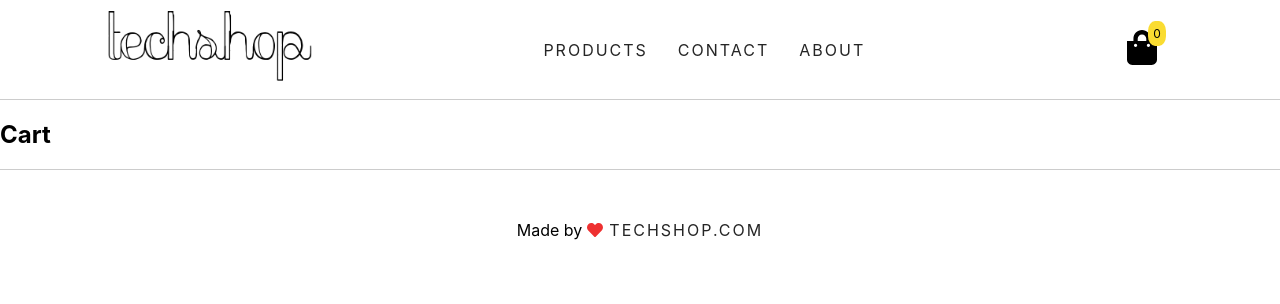
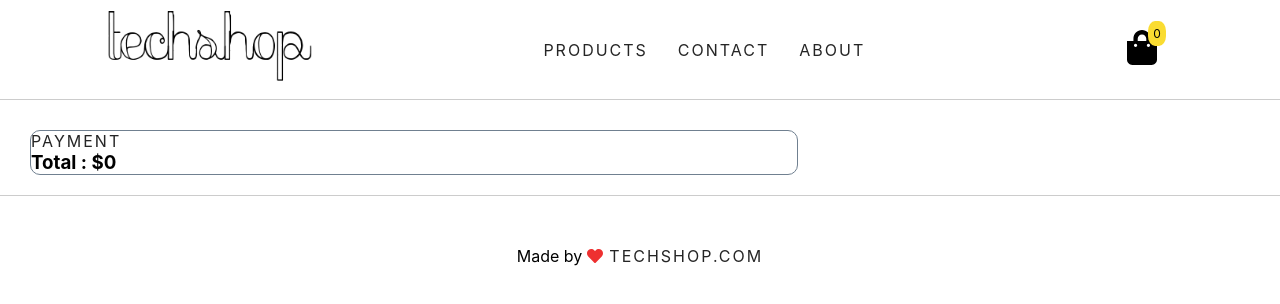
Before and after one commit to sultanaljadani/demo, a React (Create React App) app: page /cart in a window 1280 px wide. Shown: the top 304 px of the page. Built offline with nearby package versions, Linux system fonts and the light colour scheme.

Commit message:
create a cart component

```diff
--- a/src/components/Cart/Cart.js
+++ b/src/components/Cart/Cart.js
@@ -1,9 +1,39 @@
-import React from 'react'
+import React, { useContext, useState} from 'react'
+import {DataContext} from '../DataProvider'
+import './Cart.css'
+import { Link } from 'react-router-dom'
+import { FontAwesomeIcon } from '@fortawesome/react-fontawesome'
+import { faMinus, faPlus, faTimes } from '@fortawesome/free-solid-svg-icons'
 
 export default function Cart() {
+    const value = useContext(DataContext)
+    const [cart, setCart] = value.cart
+    const [total, setToltal] = useState(0)
     return (
         <div>
-            <h1>Cart</h1>
+             {
+                 cart.map(product => (
+                    <div className="item">
+                        <div className="cart" key={product._id}>
+                            <img src={product.images[0]} alt="Product01"/>
+                                <div className="box">
+                                    <h2 title={product.title}>{product.title}</h2>
+                                    <h3>${product.price}</h3>
+                                        <div className="amount">
+                                            <button>  <FontAwesomeIcon  icon={faPlus}/> </button>
+                                            <span>{product.count}</span>
+                                            <button>  <FontAwesomeIcon  icon={faMinus}/> </button>
+                                        </div>
+                                            <div className="delete"> <FontAwesomeIcon  icon={faTimes}/> </div>
+                                </div>
+                        </div>
+                    </div>
+                 ))
+             }
+             <div className="total">
+                <Link to="/Payment" > Payment</Link>
+                <h3> Total : ${total}</h3>
+             </div>
         </div>
     )
 }
```
